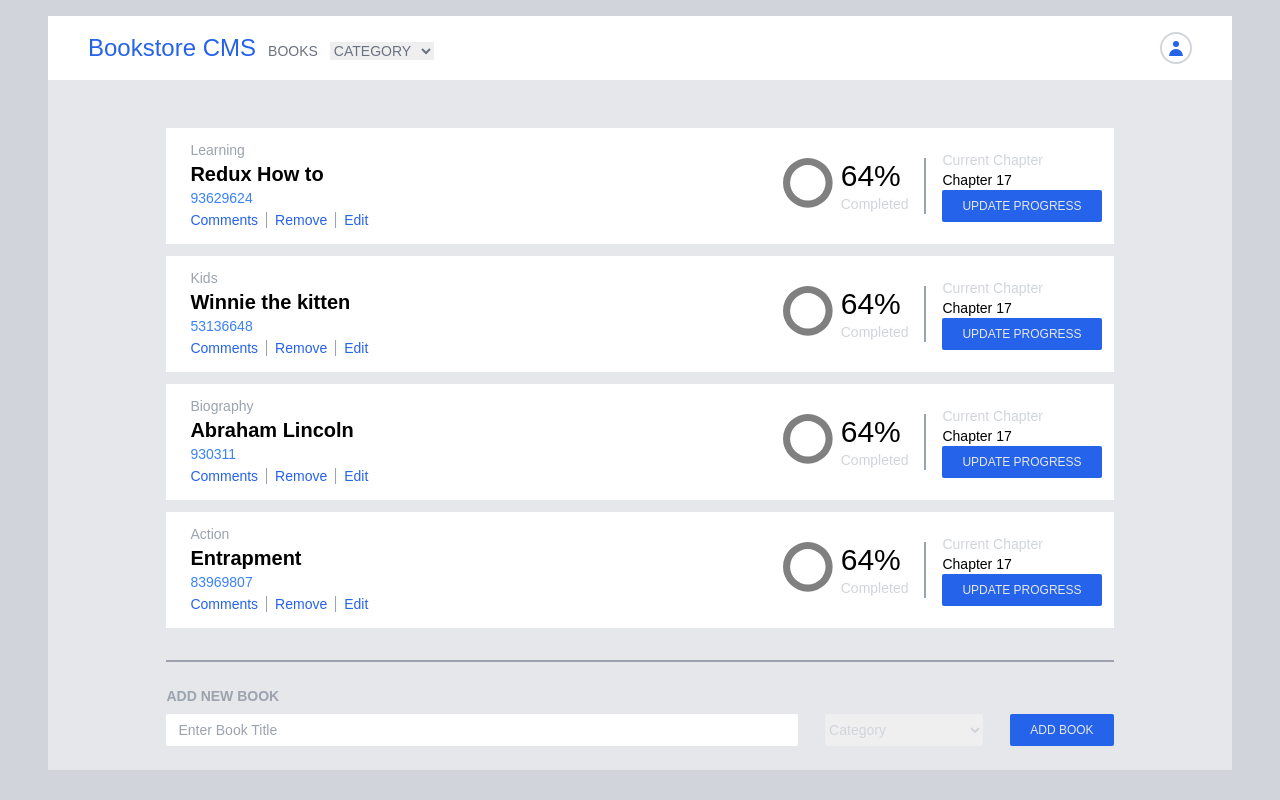
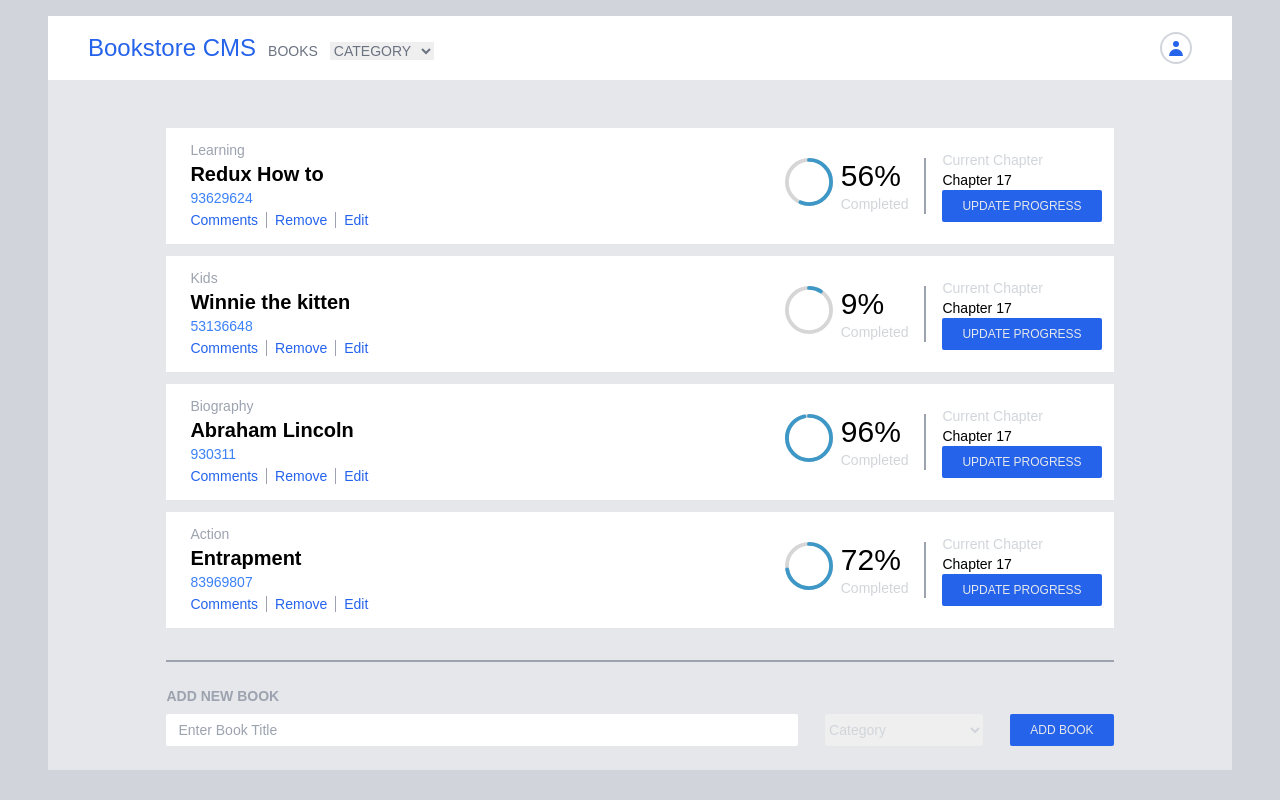
Before and after one commit to chrystalme/magic-books-inc, a React (Create React App) app: page / in a window 1280 px wide. Built offline with nearby package versions, Linux system fonts and the light colour scheme.

Commit message:
Style circle bar in Book.jsx

```diff
--- a/src/components/Book.jsx
+++ b/src/components/Book.jsx
@@ -1,7 +1,11 @@
 import React from 'react';
 import PropTypes from 'prop-types';
+import { CircularProgressbar } from 'react-circular-progressbar';
+import '../index.css';
 
-const Book = ({ book, removeBook }) => (
+const Book = ({ book, removeBook }) => {
+  const percentage = Math.floor(Math.random() * 100);
+  return (
     <>
       <div className="mt-3 p-3 mx-auto w-4/5 container align-middle bg-white flex md:flex-row sm:flex-col justify-between items-center">
         <div className="pl-3">
@@ -23,23 +27,13 @@ const Book = ({ book, removeBook }) => (
         </div>
         <div className="flex md:flex-row items-center sm:flex-col gap-4">
           <div className=" flex flex-row gap-2 pr-4 border-r-2 border-solid border-gray-400">
-          <div>
-            <svg id="svg" width="50" height="50" viewBox="0 0 141 141">
-              <path
-                id="light"
-                d="M70,70 v-70 a70,70 0 0,1 0,140 a70,70 0 1,1 0,-140"
-                fill="gray"
-              />
-              <path id="dark" d="M70,70 v-70 a70,70 0 0,1 0,0" fill="blue" />
-              <path
-                d="M20,70 a50,50 0 0,1 100,0 a50,50 0 0,1 -100,0"
-                fill="white"
-              />
-            </svg>
+            <div className="w-12">
+              <CircularProgressbar value={percentage} />
             </div>
             <div>
               <span className="font-normal text-3xl" id="perc">
-              64%
+                {percentage}
+                %
               </span>
               <h5 className="text-gray-300 text-sm font-light">Completed</h5>
             </div>
@@ -55,6 +49,7 @@ const Book = ({ book, removeBook }) => (
       </div>
     </>
   );
+};
 
 Book.propTypes = {
   book: PropTypes.instanceOf(Object).isRequired,
--- a/src/index.css
+++ b/src/index.css
@@ -21,3 +21,69 @@ body {
 .link:first-child {
   @apply pl-0;
 }
+
+/*
+ * react-circular-progressbar styles
+ * All of the styles in this file are configurable!
+ */
+
+ .CircularProgressbar {
+  /*
+   * This fixes an issue where the CircularProgressbar svg has
+   * 0 width inside a "display: flex" container, and thus not visible.
+   */
+  width: 100%;
+  /*
+   * This fixes a centering issue with CircularProgressbarWithChildren:
+   * https://github.com/kevinsqi/react-circular-progressbar/issues/94
+   */
+  vertical-align: middle;
+}
+
+.CircularProgressbar .CircularProgressbar-path {
+  stroke: #3e98c7;
+  stroke-linecap: round;
+  transition: stroke-dashoffset 0.5s ease 0s;
+}
+
+.CircularProgressbar .CircularProgressbar-trail {
+  stroke: #d6d6d6;
+  /* Used when trail is not full diameter, i.e. when props.circleRatio is set */
+  stroke-linecap: round;
+}
+
+.CircularProgressbar .CircularProgressbar-text {
+  fill: #3e98c7;
+  font-size: 20px;
+  dominant-baseline: middle;
+  text-anchor: middle;
+}
+
+.CircularProgressbar .CircularProgressbar-background {
+  fill: #d6d6d6;
+}
+
+/*
+ * Sample background styles. Use these with e.g.:
+ *
+ *   <CircularProgressbar
+ *     className="CircularProgressbar-inverted"
+ *     background
+ *     percentage={50}
+ *   />
+ */
+.CircularProgressbar.CircularProgressbar-inverted .CircularProgressbar-background {
+  fill: #3e98c7;
+}
+
+.CircularProgressbar.CircularProgressbar-inverted .CircularProgressbar-text {
+  fill: #fff;
+}
+
+.CircularProgressbar.CircularProgressbar-inverted .CircularProgressbar-path {
+  stroke: #fff;
+}
+
+.CircularProgressbar.CircularProgressbar-inverted .CircularProgressbar-trail {
+  stroke: transparent;
+}
```
Also changed, not shown: package.json (+6 -6 lines). Lines whose indentation alone changed are shown as unchanged.
